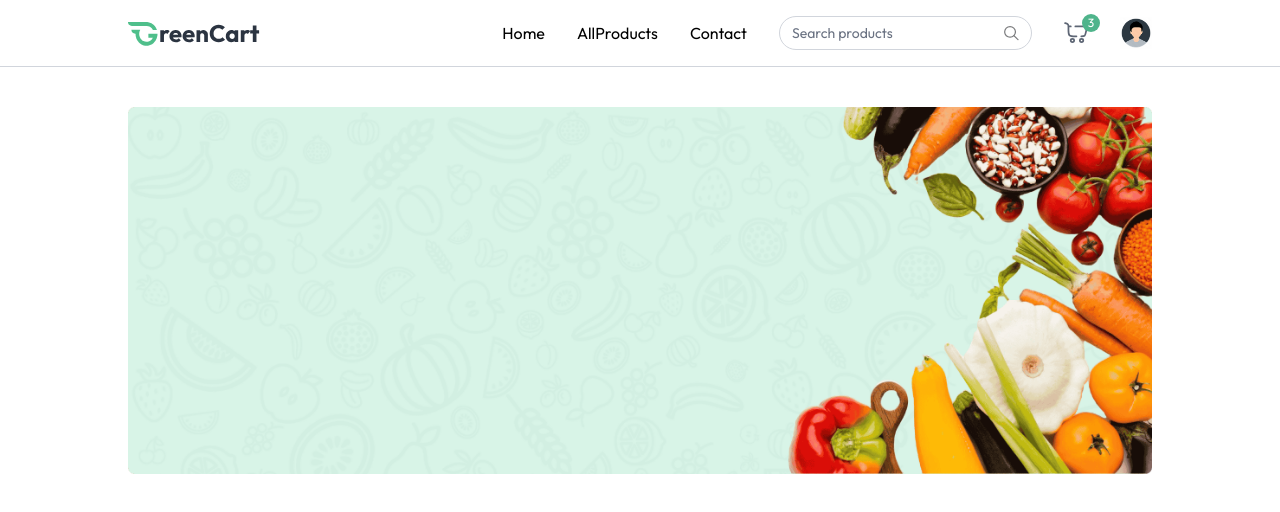
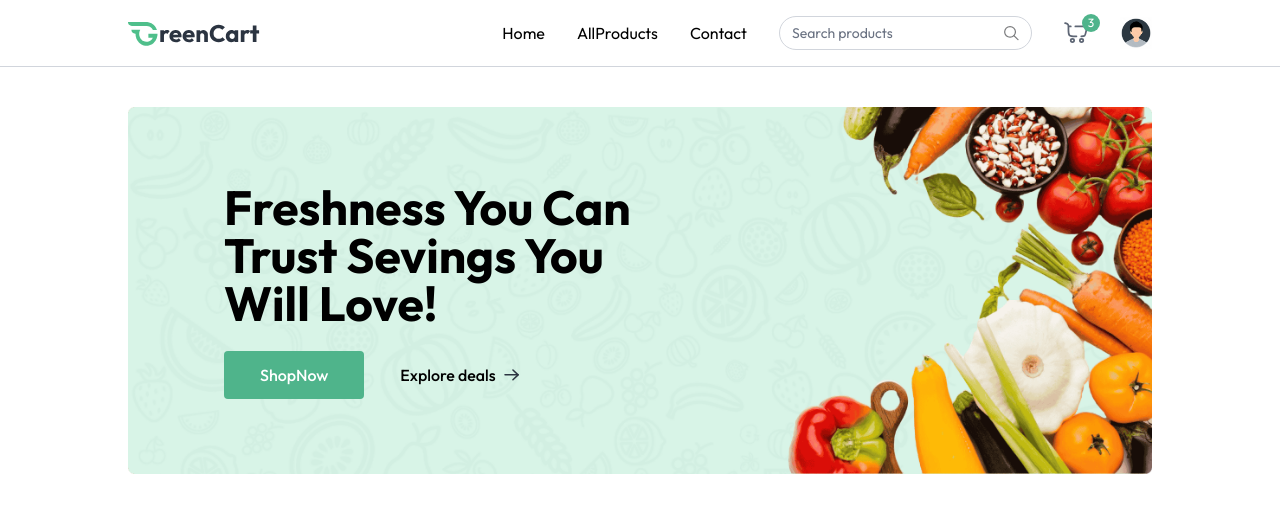
Before and after one commit to sadaqhassan/Adeego, a React (Vite) app in the folder client/: page / in a window 1280 px wide. Shown: the top 512 px of the page. Built offline with nearby package versions, Linux system fonts and the light colour scheme.

Commit message:
Completed Banner design

```diff
--- a/client/src/Components/Banner.jsx
+++ b/client/src/Components/Banner.jsx
@@ -1,11 +1,28 @@
 import React from 'react'
 import { assets } from '../assets/assets'
+import { Link } from 'react-router-dom'
 
 const Banner = () => {
   return (
     <div  className='relative'>
         <img src={assets.main_banner_bg} alt="banner" className='hidden md:block w-full' />
-         <img src={assets.main_banner_bg_sm} alt="smbanner" className='md:hidden block w-full'/>
+        <img src={assets.main_banner_bg_sm} alt="smbanner" className='md:hidden block w-full'/>
+        <div className='absolute inset-0 flex flex-col items-center md:items-start justify-end md:justify-center pb-24 md:pb-0 px-4 pl-18 lg:pl-24'>
+            <h1 className='text-3xl font-bold md:text-4xl lg:text-5xl text-center md:text-start max-w-72 md:max-w-80 lg:max-w-105 loading-tight md:loading-15'
+            >Freshness You Can Trust Sevings You Will Love!</h1>
+
+        <div className='flex items-center mt-6 font-medium'>
+            {/* mobile */}
+            <Link to={'/all-products'} className='group flex items-center gap-2 px-7 py-3 md:px-9 bg-primary hover:bg-primary-dull transition rounded text-white'>ShopNow
+            <img className='md:hidden transition group-focus:translate-x-1' src={assets.white_arrow_icon} alt="Arrow" />
+            </Link>
+
+            {/* deskTop */}
+            <Link className='group hidden md:flex items-center gap-2 py-3 px-9 cursor-pointer' to={'/all-products'}>Explore deals
+            <img className='transition group-hover:translate-x-1' src={assets.black_arrow_icon} alt="Arrow" />
+            </Link>
+        </div>
+        </div>
     </div>
   )
 }
--- a/client/src/Components/Navbar.jsx
+++ b/client/src/Components/Navbar.jsx
@@ -19,7 +19,7 @@ const Navbar = () => {
       setShowUserLogin(true)
     }
     return (
-        <nav className="flex items-center justify-between px-6 md:px-16 lg:px-24 xl:px-32 py-4 border-b border-gray-300 bg-white relative transition-all">
+        <nav className="flex items-center justify-between px-6 md:px-16 lg:px-24 xl:px-32 py-4 border-b border-gray-300 bg-white relative transition-all z-40">
 
             <Link to={'/'} onClick={()=>setOpen(false)}>
                 <img src={assets.logo} alt="logo" />
```
